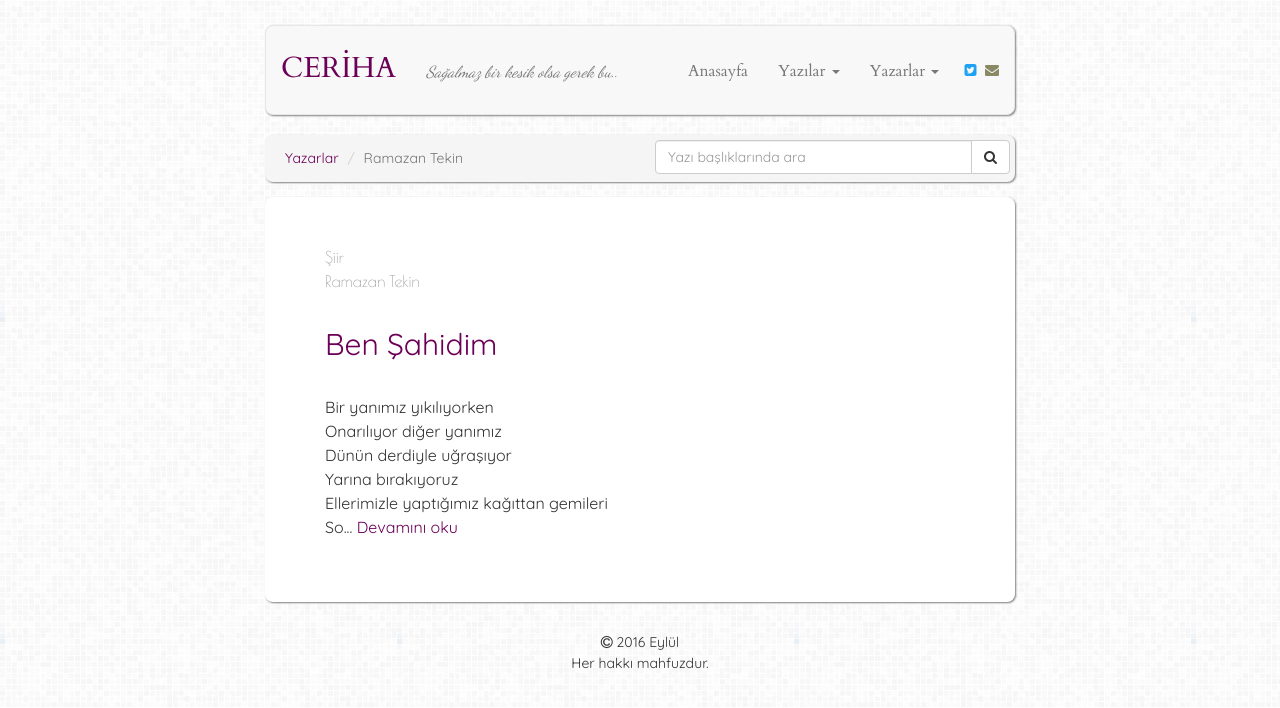
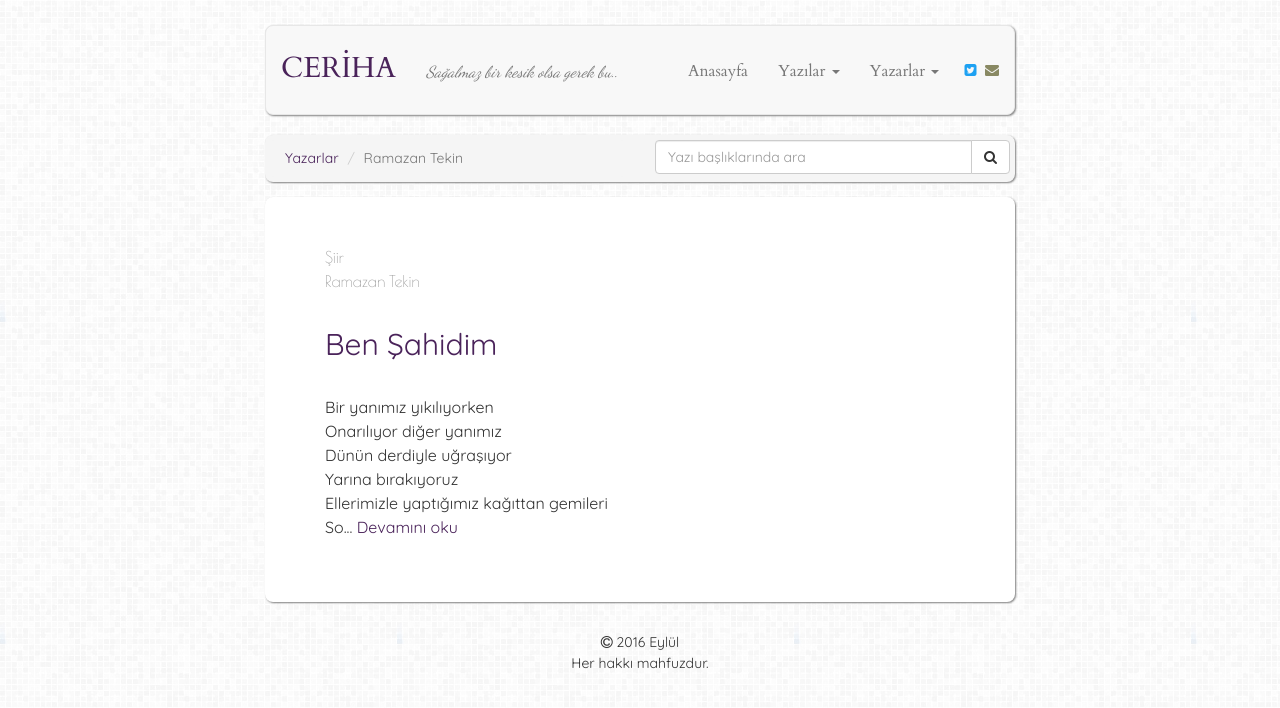
Before and after one commit to muhammedaydogdu/muhammedaydogdu.github.io, a Jekyll site: the page built from ramazan-tekin.html, in a window 1280 px wide. Shown: the top 708 px of the page. Built offline with Jekyll 4.4.1, drawn with Linux system fonts in a browser that asks for light colours; some web fonts are replaced.

Commit message:
Update style.css

```diff
--- a/css/style.css
+++ b/css/style.css
@@ -19,20 +19,20 @@ body {
 }
 
 a {
-  color: #6c0057;
+  color: #4A235A;
 }
 
 a:hover {
-  color: #6c0057;
+  color: #4A235A;
 }
 
 a:focus {
-  color: #6c0057;
+  color: #4A235A;
   text-decoration: none;
 }
 
 h2 {
-  color: #6c0057;
+  color: #4A235A;
 }
 
 .container .navbar {
@@ -45,17 +45,17 @@ h2 {
 }
 
 .navbar .navbar-brand {
-  color: #6c0057;
+  color: #4A235A;
   margin-top: 2px;
   font-size: 29px;
 }
 
 .navbar .navbar-brand:hover {
-  color: #6c0057;
+  color: #4A235A;
 }
 
 .navbar .navbar-brand:focus {
-  color: #6c0057;
+  color: #4A235A;
 }
 
 .navbar .navbar-text {
```
